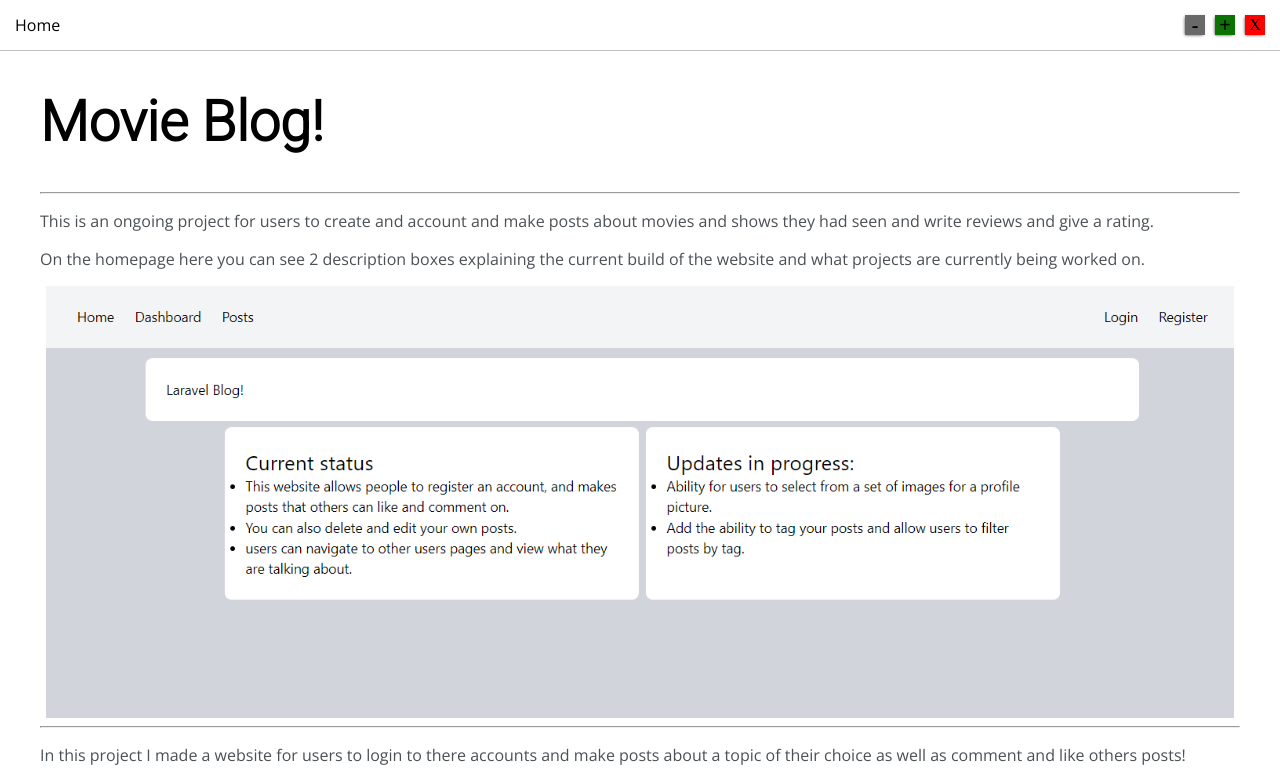
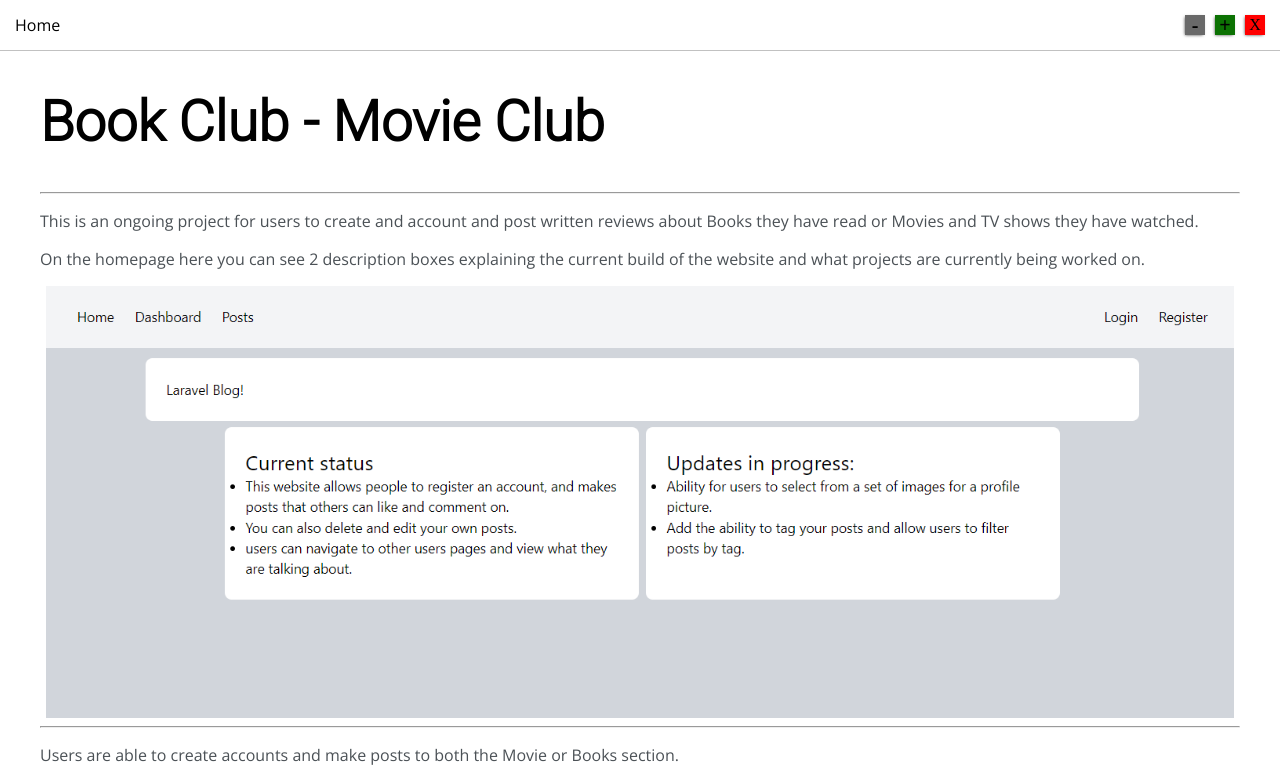
Before and after one commit to JAllara3/myPortfolio, a website: page portfolio/laravel-post.html in a window 1280 px wide. Shown: the top 780 px of the page. Drawn offline with nearby package versions, Linux system fonts and the light colour scheme.

Commit message:
laravel post description update

```diff
--- a/portfolio/laravel-post.html
+++ b/portfolio/laravel-post.html
@@ -25,20 +25,19 @@
 
     </div>
     <div class="main-container">
-        <h1>Movie Blog!</h1>
+        <h1>Book Club - Movie Club</h1>
         <hr>
         <div class="description-block">
-            <p>This is an ongoing project for users to create and account and make posts about movies and shows they had seen and write reviews and give a rating.</p>
+            <p>This is an ongoing project for users to create and account and post written reviews about Books they have read or Movies and TV shows they have watched.</p>
             <p>On the homepage here you can see 2 description boxes explaining the current build of the website and what projects are currently being worked on.</p>
             <img class="post-example" src="images/blog-home.png">
         </div>
         <hr>
         <div class="description-block">
-            <p>In this project I made a website for users to login to there accounts and make posts about a topic of their choice as well as comment and like others posts!</p>
+            <p>Users are able to create accounts and make posts to both the Movie or Books section.</p>
             <img class="post-example" src="images/crud-app.png">
             <hr>
             <p>Additionally users were able to update and delete their own posts from a user dashboard that displayed all of their posts.</p>
-
         </div>
     </div>
 </body>
```
